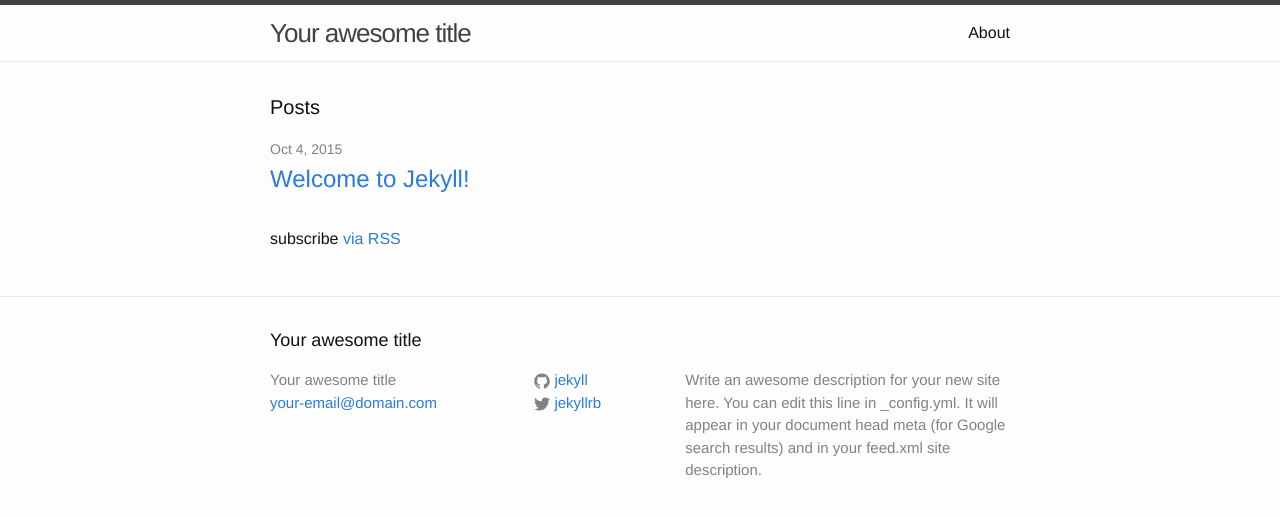
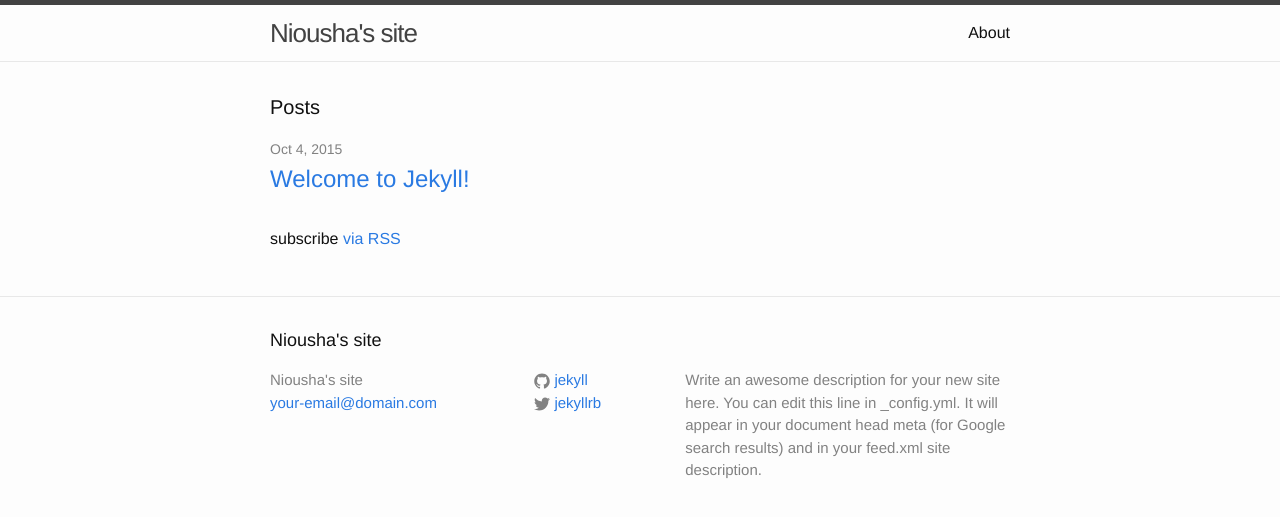
Before and after one commit to jafaria/nioushajafari.github.io, a Jekyll site: the page built from index.html, in a window 1280 px wide. Shown: the top 517 px of the page. Built offline with Jekyll 4.4.1, drawn with Linux system fonts in a browser that asks for light colours.

Commit message:
changed title

```diff
--- a/_config.yml
+++ b/_config.yml
@@ -1,5 +1,5 @@
 # Site settings
-title: Your awesome title
+title: Niousha's site
 email: your-email@domain.com
 description: > # this means to ignore newlines until "baseurl:"
   Write an awesome description for your new site here. You can edit this
```
